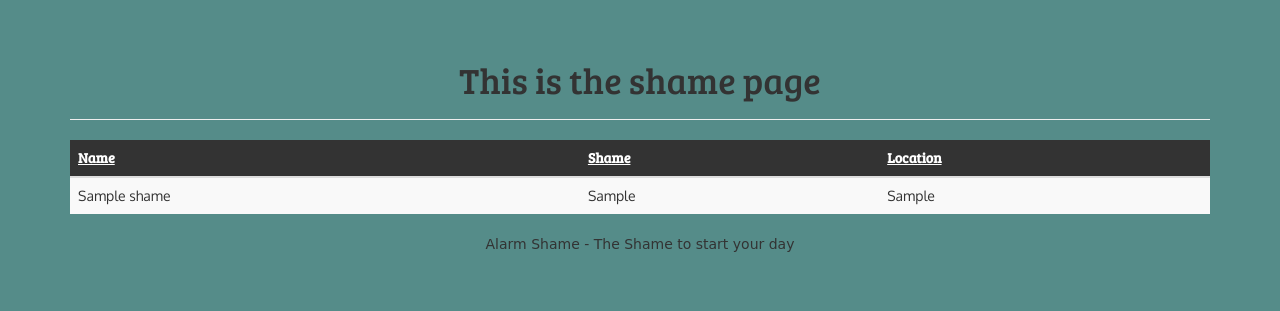
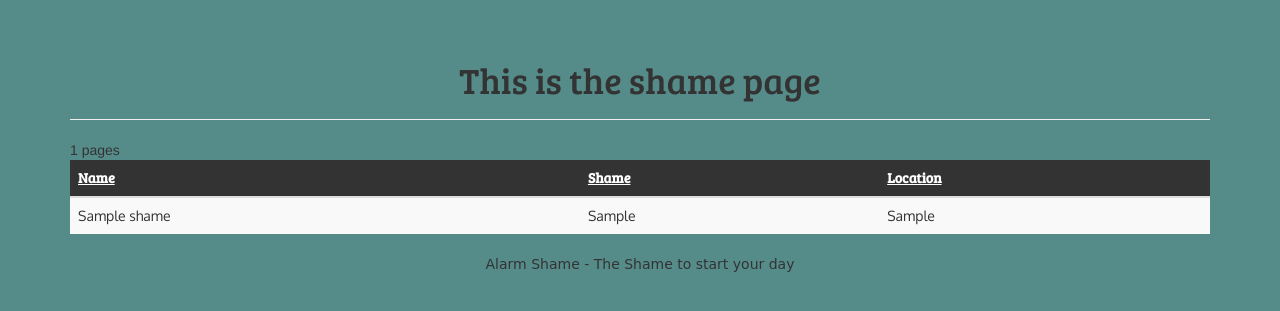
Before and after one commit to gsaroya/AlarmShame-Site, a PHP site: page /shame.php in a window 1280 px wide. Shown: the part 52-363 px from the top of the page. Run offline with PHP 8.4, Linux system fonts and the light colour scheme; tables that the repository leaves empty or names only in its code hold one stand-in row (values such as "Sample post"); some libraries are stand-ins or nearby versions.

Commit message:
no message

```diff
--- a/tablesort.php
+++ b/tablesort.php
@@ -58,7 +58,7 @@
     	echo "</tr>";
 	}
 
-	//echo $numPages . " pages";
+	echo $numPages . " pages";
 
 	echo'</tbody>';
 	$conn->close();
```
